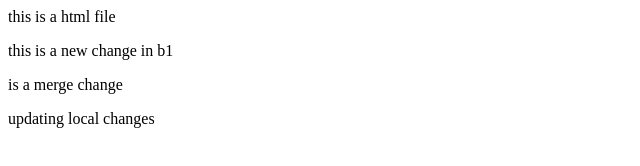
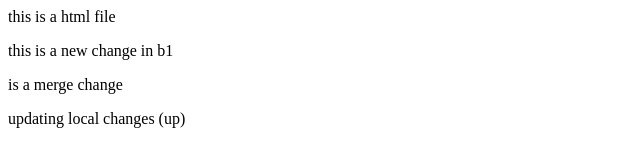
Before and after one commit to DEV-prabh/index, a plain HTML site: page index.html in a window 1280 px wide. Shown: the full height of the page, 0-640 px from the left. Drawn offline with Linux system fonts and the light colour scheme.

Commit message:
conflict

```diff
--- a/index.html
+++ b/index.html
@@ -1,4 +1,4 @@
 <p>this is a html file <p>
     <p>this is a new change in b1<p>
     </p> is a merge change </p>
-    updating local changes
+    updating local changes (up)
```
